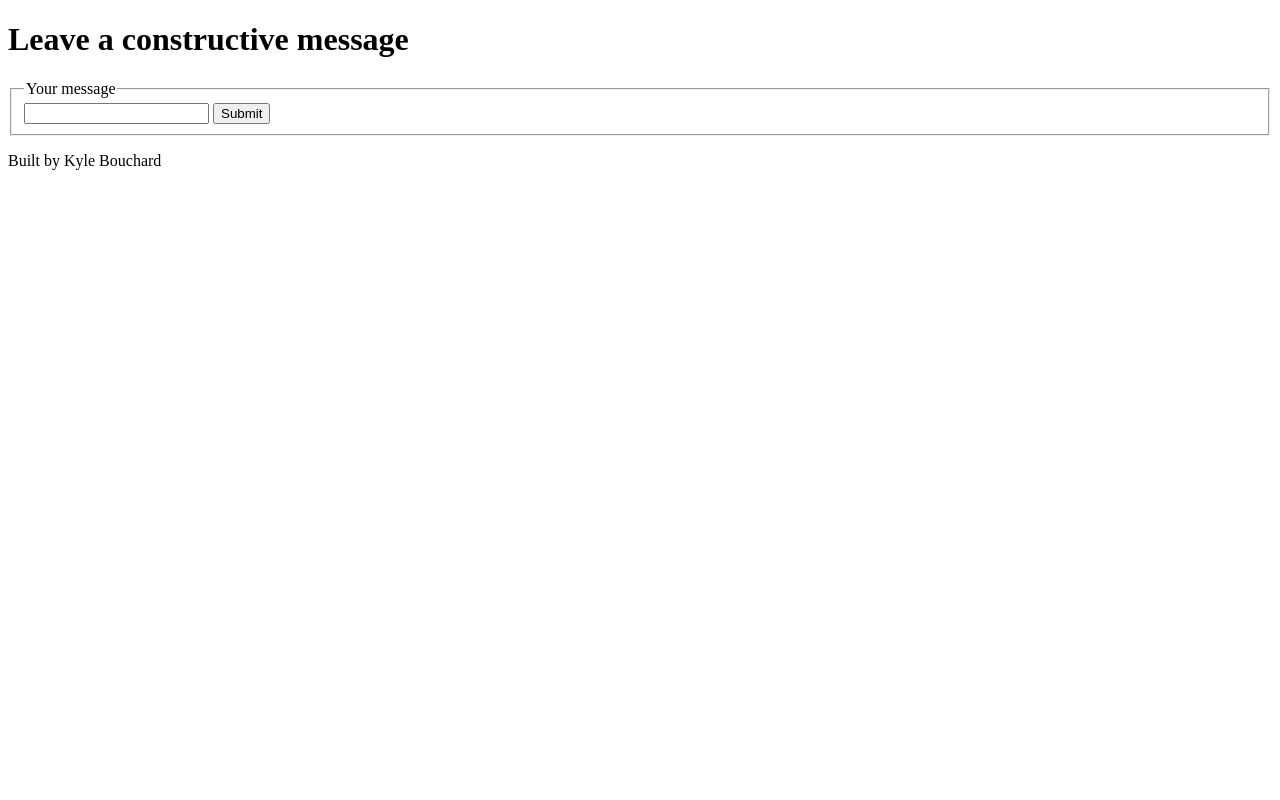
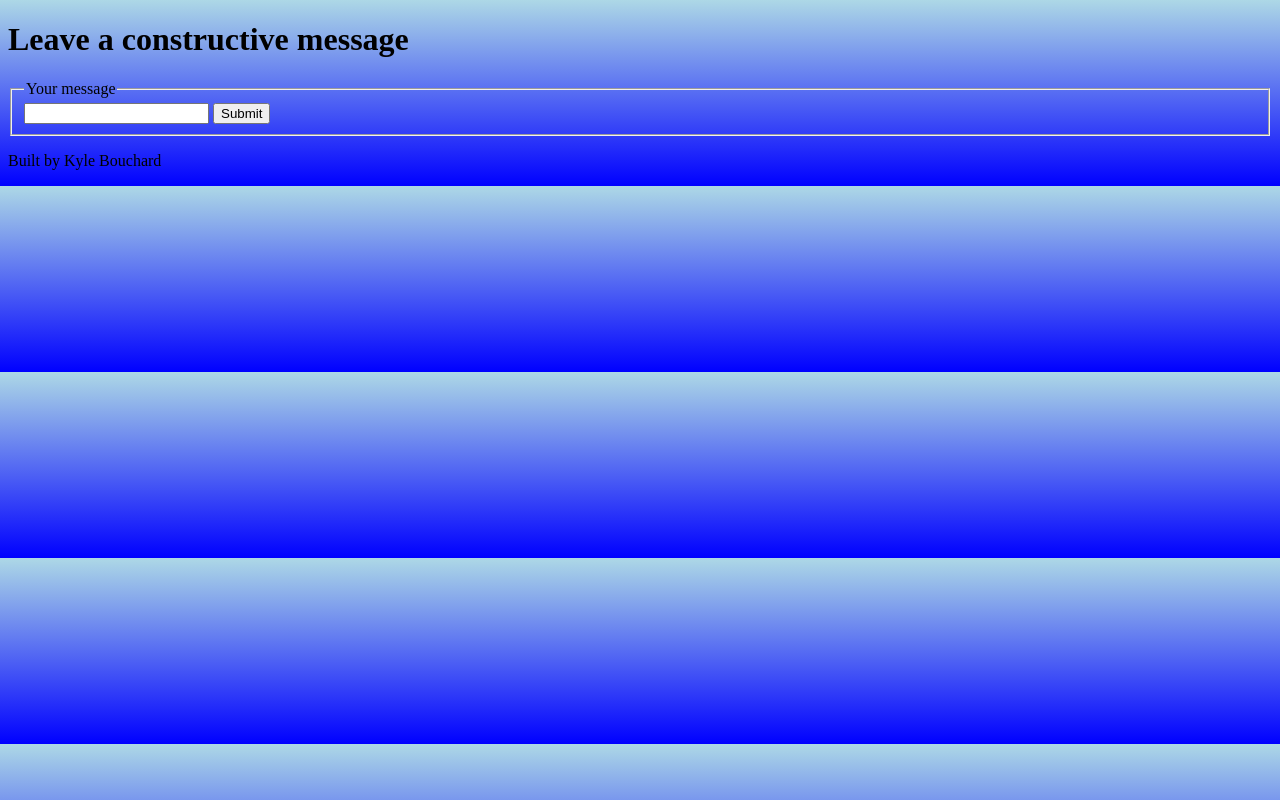
Before and after one commit to cppkyle/form, a plain HTML site: page index.html in a window 1280 px wide. Drawn offline with Linux system fonts and the light colour scheme.

Commit message:
Update index.html

```diff
--- a/index.html
+++ b/index.html
@@ -4,7 +4,7 @@
     <title>index.html</title>
     <style>
 body {
-    background-image: url("paper.gif");
+    background: linear-gradient(lightblue, blue);
 }
 </style>
     <meta charset = "UTF-8" />
```
